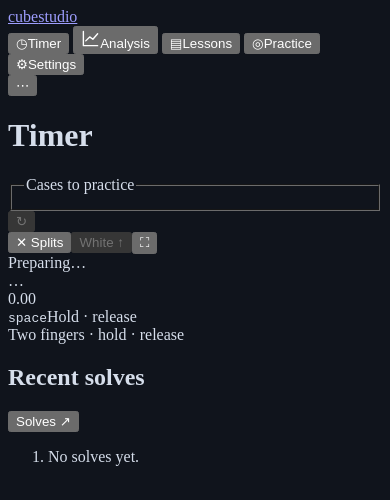
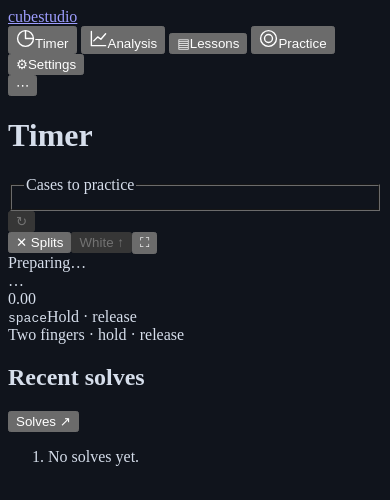
Before and after one commit to ExcanatorGames/cube-studio, a website with bundled scripts: page web/index.html in a window 390 px wide. Built offline with nearby package versions, Linux system fonts and the light colour scheme; no server answers.

Commit message:
Fix phone Timer and Practice icon sizing

```diff
--- a/web/dark.css
+++ b/web/dark.css
@@ -6,6 +6,8 @@ body{background:#10141c}
 .storage-actions{display:flex;flex-wrap:wrap;gap:8px}
 body.focus-mode .storage-warning{position:fixed;top:env(safe-area-inset-top,0px);left:12px;right:12px;z-index:70;max-width:720px;margin:12px auto;box-shadow:0 8px 24px #0006}
 .sidebar{background:#131923}
+.nav-symbol{display:block}
+@media(max-width:740px),(orientation:landscape) and (max-height:500px) and (max-width:1100px){.nav-symbol{width:22px;height:22px}}
 input,textarea,select{background:#141c29;border-color:#354155;color:var(--ink)}
 input::placeholder,textarea::placeholder{color:#8290a5}
 .scramble-card,.steps-card,.session-card,.progress-card,.chart-card,.table-card,.stat,.puzzle-picker{background:#19212e;border-color:var(--line)}
--- a/web/index.html
+++ b/web/index.html
@@ -12,10 +12,10 @@
 <aside class="sidebar">
  <a class="brand" href="/" aria-label="Cube Studio home"><span class="brand-mark"><i></i><i></i><i></i><i></i></span><span>cube<span class="light">studio</span></span></a>
  <nav aria-label="Main navigation">
-  <button data-page="timer" class="nav active" aria-label="Timer" aria-current="page"><span aria-hidden="true">◷</span>Timer</button>
+  <button data-page="timer" class="nav active" aria-label="Timer" aria-current="page"><span aria-hidden="true"><svg class="nav-symbol" width="19" height="19" viewBox="0 0 24 24" fill="none" stroke="currentColor" stroke-width="1.75" stroke-linecap="round" stroke-linejoin="round" focusable="false"><circle cx="12" cy="12" r="10"/><path d="M12 2v10h10"/></svg></span>Timer</button>
   <button data-page="insights" class="nav" aria-label="Analysis"><span aria-hidden="true"><svg width="19" height="19" viewBox="0 0 24 24" fill="none" stroke="currentColor" stroke-width="1.75" stroke-linecap="round" stroke-linejoin="round" focusable="false"><path d="M3 3v18h18M6 15l5-5 4 3 6-7"/></svg></span>Analysis</button>
   <button data-page="lessons" class="nav" aria-label="Lessons"><span aria-hidden="true">▤</span>Lessons</button>
-  <button data-page="practice" class="nav" aria-label="Practice"><span aria-hidden="true">◎</span>Practice</button>
+  <button data-page="practice" class="nav" aria-label="Practice"><span aria-hidden="true"><svg class="nav-symbol" width="19" height="19" viewBox="0 0 24 24" fill="none" stroke="currentColor" stroke-width="1.75" focusable="false"><circle cx="12" cy="12" r="10"/><circle cx="12" cy="12" r="5"/></svg></span>Practice</button>
   <section id="app-controls" class="app-controls" aria-label="Page controls" popover="auto">
   <div class="header-context filter-bar" data-header-context="history" hidden><select id="history-scope" aria-label="Filter solves"><option value="all">All solves</option><option value="today">Today</option></select><input id="search" type="search" aria-label="Search solves" placeholder="Search…"><button id="manual-entry" type="button" class="icon-button" title="Add time" aria-label="Add time">＋</button><button id="history-import" class="small-button">↥ Import</button></div>
   <div class="header-context filter-bar" data-header-context="insights" hidden><select id="insight-period" aria-label="Solve count"><option value="all">All time</option><option value="200">Last 200 solves</option><option value="100">Last 100 solves</option><option value="50">Last 50 solves</option><option value="20">Last 20 solves</option><option value="10">Last 10 solves</option><option value="5">Last 5 solves</option></select></div>
```
